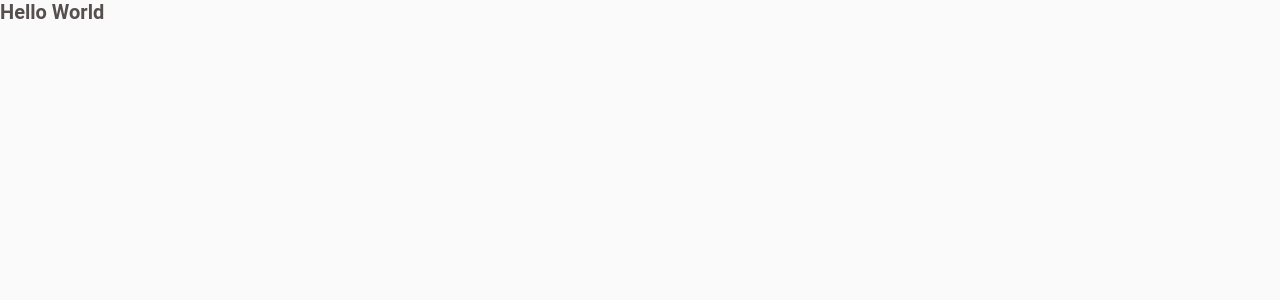
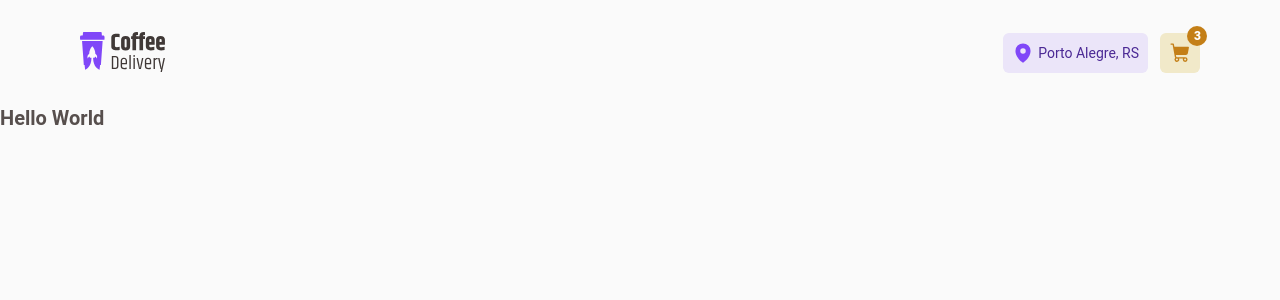
Before and after one commit to MattDuarte1/02-coffe-delivery, a React (Vite) app: page / in a window 1280 px wide. Shown: the top 300 px of the page. Built offline with nearby package versions, Linux system fonts and the light colour scheme; the HTML template or start-up script is replaced by a standard one.

Commit message:
feat: Adiciona o componente Header

```diff
--- a/src/App.tsx
+++ b/src/App.tsx
@@ -1,11 +1,13 @@
 import { ThemeProvider } from 'styled-components'
 import { defaultTheme } from './styles/themes/default'
 import { GlobalStyle } from './styles/global'
+import { Header } from './components/Header'
 
 function App() {
   return (
     <ThemeProvider theme={defaultTheme}>
       <GlobalStyle />
+      <Header />
       <h1>Hello World</h1>
     </ThemeProvider>
   )
--- /dev/null
+++ b/src/components/Header/index.tsx
@@ -0,0 +1,29 @@
+import { CartButton, HeaderContainer, LocationButton } from './styles'
+import coffeLogo from '../../assets/logo.svg'
+import { MapPin } from '@phosphor-icons/react'
+import { ShoppingCart } from '@phosphor-icons/react/dist/ssr'
+
+export const Header = () => {
+  return (
+    <HeaderContainer>
+      <nav>
+        <a href="http://">
+          <img src={coffeLogo} alt="Coffe Delivery Logo" />
+        </a>
+        <div>
+          <a href="http://">
+            <LocationButton>
+              <MapPin size={22} weight="fill" />
+              Porto Alegre, RS
+            </LocationButton>
+          </a>
+          <a href="http://">
+            <CartButton $quantity="3">
+              <ShoppingCart size={22} weight="fill" />
+            </CartButton>
+          </a>
+        </div>
+      </nav>
+    </HeaderContainer>
+  )
+}
--- /dev/null
+++ b/src/components/Header/styles.ts
@@ -0,0 +1,86 @@
+import styled, { css } from 'styled-components'
+import { mixins } from '../../styles/mixins'
+
+export const HeaderContainer = styled.header`
+  padding: 3.2rem 2rem;
+
+  nav {
+    margin: 0 auto;
+    width: min(100%, 112rem);
+    display: flex;
+    justify-content: space-between;
+    align-items: center;
+
+    > div {
+      display: flex;
+      gap: 1.2rem;
+    }
+  }
+`
+
+const BaseButton = styled.button`
+  padding: 8px;
+  display: flex;
+  justify-content: center;
+  align-items: center;
+  gap: 4px;
+  border: 0;
+
+  border-radius: 6px;
+  cursor: pointer;
+`
+export const LocationButton = styled(BaseButton)`
+  background: ${({ theme }) => theme.colors['purple-light']};
+  color: ${({ theme }) => theme.colors['purple-dark']};
+  border: 1px solid transparent;
+
+  ${mixins.fonts.textS}
+
+  svg {
+    color: ${({ theme }) => theme.colors.purple};
+  }
+
+  &:hover {
+    border: 1px solid ${({ theme }) => theme.colors.purple};
+  }
+`
+
+interface CartButtonProps {
+  $quantity?: string
+}
+
+export const CartButton = styled(BaseButton)<CartButtonProps>`
+  background: ${({ theme }) => theme.colors['yellow-light']};
+  color: ${({ theme }) => theme.colors['yellow-dark']};
+  border: 1px solid transparent;
+  position: relative;
+
+  &:hover {
+    border: 1px solid ${({ theme }) => theme.colors['yellow-dark']};
+  }
+
+  ${({ $quantity }) =>
+    Number($quantity) > 0 &&
+    css`
+      &::after {
+        content: '${$quantity}';
+        position: absolute;
+        top: -0.8rem;
+        right: -0.8rem;
+        overflow: hidden;
+        width: 2rem;
+        height: 2rem;
+        border-radius: 999px;
+        background: ${({ theme }) => theme.colors['yellow-dark']};
+        display: flex;
+        justify-content: center;
+        align-items: center;
+
+        color: ${({ theme }) => theme.colors.white};
+        font-size: 1.2rem;
+        font-weight: 800;
+        letter-spacing: -0.72px;
+        text-align: center;
+      }
+    `}
+`
```
